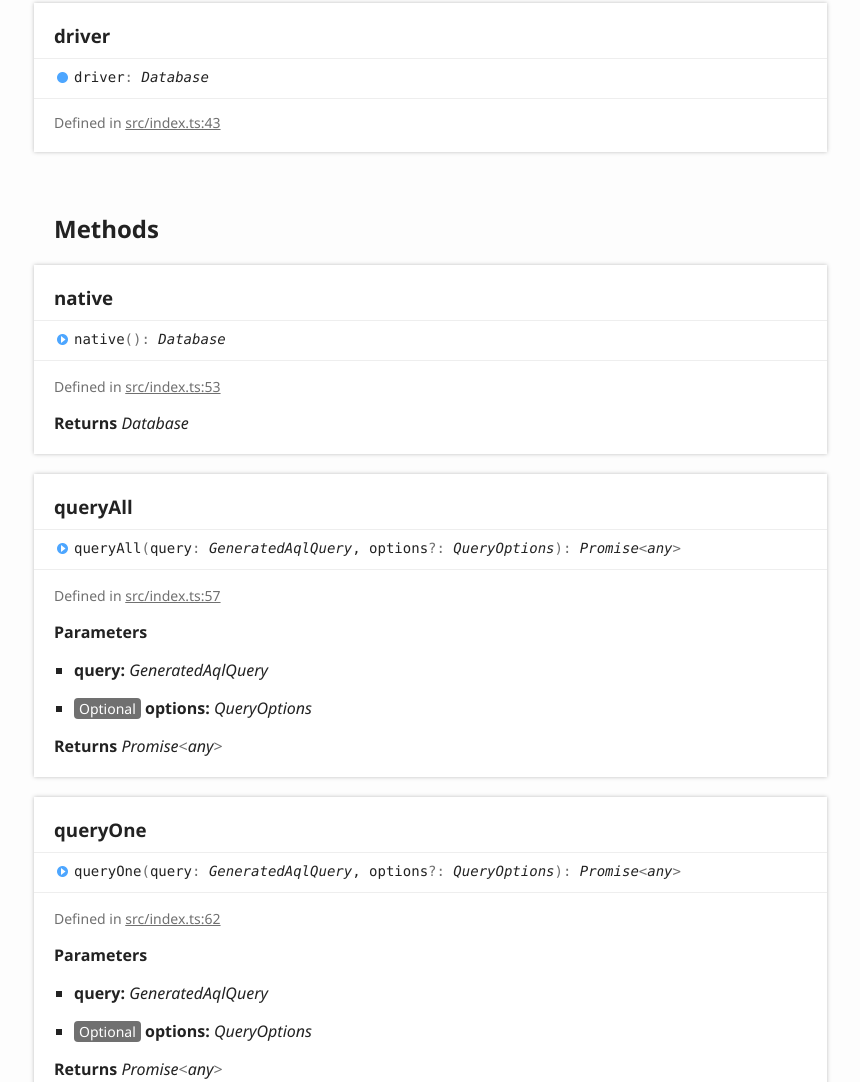
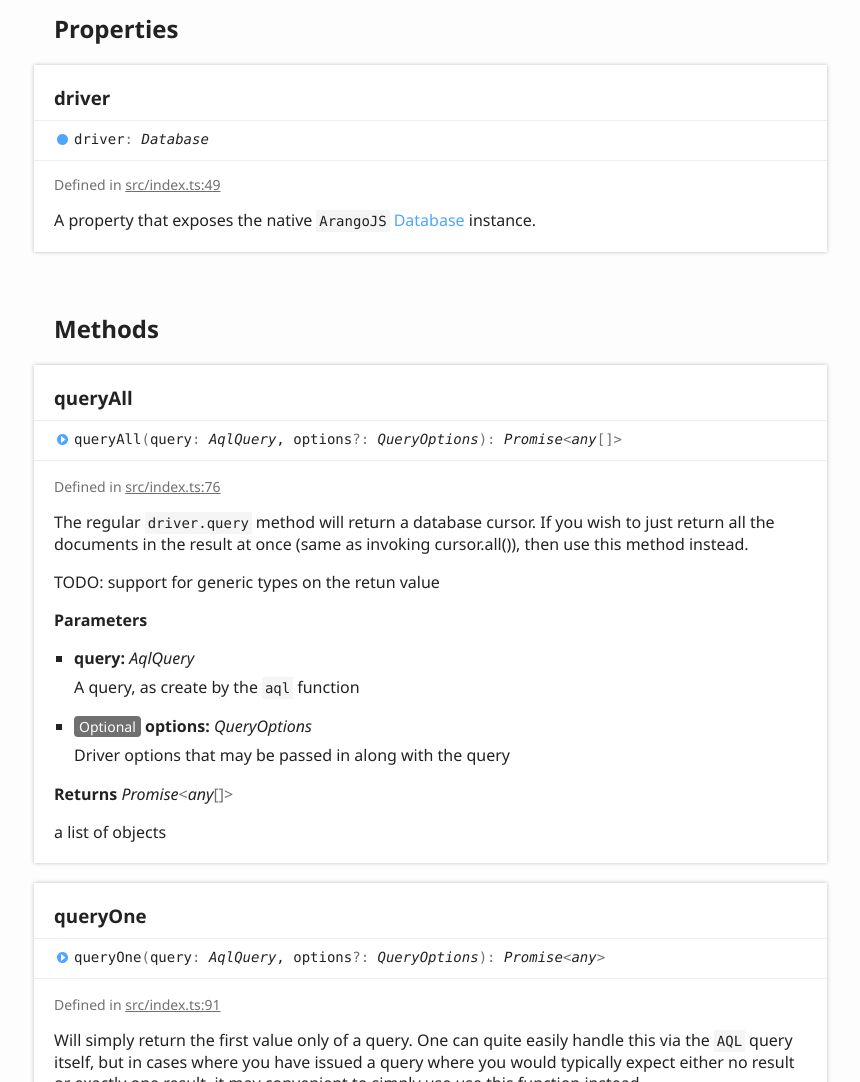
Before and after one commit to distributhor/arango-bsd, a website: page docs/classes/_index_.arangodb.html in a window 1280 px wide. Shown: the part 1718-2800 px from the top of the page, without its empty margins (6-866 px from the left). Drawn offline with Linux system fonts and the light colour scheme.

Commit message:
Updated docs

```diff
--- a/docs/classes/_index_.arangodb.html
+++ b/docs/classes/_index_.arangodb.html
@@ -73,11 +73,13 @@
 				<div class="tsd-comment tsd-typography">
 					<div class="lead">
 						<p>A thin wrapper around an <code>ArangoJS</code> <a href="https://arangodb.github.io/arangojs/7.1.0/classes/_database_.database.html">Database</a>
-							instance. It provides easy access to the ArangoJS instance itself, so that it can be used as normal,
-						but also adds additional, optional functionality.</p>
+							instance. It provides easy access to the ArangoJS instance itself, which can be used as per normal,
+						but also adds additional functionality and conenience methods, which can optionally be used.</p>
 					</div>
-					<p>It takes a regular <code>ArangoJS</code> <a href="https://arangodb.github.io/arangojs/7.1.0/modules/_connection_.html#config">Config</a> as the
-					constructor argument, or alternatively an extended <a href="../interfaces/_index_.databaseconfig.html">DatabaseConfig</a>.</p>
+					<p>The constructor accepts an existing
+						<code>ArangoJS</code> <a href="https://arangodb.github.io/arangojs/7.1.0/classes/_database_.database.html">Database</a> instance,
+						<strong>or</strong> an <code>ArangoJS</code> <a href="https://arangodb.github.io/arangojs/7.1.0/modules/_connection_.html#config">Config</a>
+					<strong>or</strong> a <a href="../interfaces/_index_.databaseconfig.html">DatabaseConfig</a>, which is an extension of the normal <code>Config</code>.</p>
 					<pre><code class="language-typescript"><span class="hljs-keyword">import</span> { aql } <span class="hljs-keyword">from</span> <span class="hljs-string">&quot;arangojs/aql&quot;</span>;
 <span class="hljs-keyword">import</span> { ArangoDB } <span class="hljs-keyword">from</span> <span class="hljs-string">&quot;arango-bsd&quot;</span>;
 
@@ -119,7 +121,6 @@ db.queryAll(aql<span class="hljs-string">`FOR d IN user FILTER d.name LIKE <span
 						<section class="tsd-index-section ">
 							<h3>Methods</h3>
 							<ul class="tsd-index-list">
-								<li class="tsd-kind-method tsd-parent-kind-class"><a href="_index_.arangodb.html#native" class="tsd-kind-icon">native</a></li>
 								<li class="tsd-kind-method tsd-parent-kind-class"><a href="_index_.arangodb.html#queryall" class="tsd-kind-icon">query<wbr>All</a></li>
 								<li class="tsd-kind-method tsd-parent-kind-class"><a href="_index_.arangodb.html#queryone" class="tsd-kind-icon">query<wbr>One</a></li>
 							</ul>
@@ -139,9 +140,17 @@ db.queryAll(aql<span class="hljs-string">`FOR d IN user FILTER d.name LIKE <span
 						<li class="tsd-description">
 							<aside class="tsd-sources">
 								<ul>
-									<li>Defined in <a href="https://github.com/distributhor/arango-bsd/blob/8fa8b4d/src/index.ts#L43">src/index.ts:43</a></li>
+									<li>Defined in <a href="https://github.com/distributhor/arango-bsd/blob/f941492/src/index.ts#L49">src/index.ts:49</a></li>
 								</ul>
 							</aside>
+							<div class="tsd-comment tsd-typography">
+								<div class="lead">
+									<p>The constructor accepts an existing
+										<code>ArangoJS</code> <a href="https://arangodb.github.io/arangojs/7.1.0/classes/_database_.database.html">Database</a> instance,
+										<strong>or</strong> an <code>ArangoJS</code> <a href="https://arangodb.github.io/arangojs/7.1.0/modules/_connection_.html#config">Config</a>
+									<strong>or</strong> a <a href="../interfaces/_index_.databaseconfig.html">DatabaseConfig</a>, which is an extension of the normal <code>Config</code>.</p>
+								</div>
+							</div>
 							<h4 class="tsd-parameters-title">Parameters</h4>
 							<ul class="tsd-parameters">
 								<li>
@@ -161,53 +170,61 @@ db.queryAll(aql<span class="hljs-string">`FOR d IN user FILTER d.name LIKE <span
 					<div class="tsd-signature tsd-kind-icon">driver<span class="tsd-signature-symbol">:</span> <span class="tsd-signature-type">Database</span></div>
 					<aside class="tsd-sources">
 						<ul>
-							<li>Defined in <a href="https://github.com/distributhor/arango-bsd/blob/8fa8b4d/src/index.ts#L43">src/index.ts:43</a></li>
+							<li>Defined in <a href="https://github.com/distributhor/arango-bsd/blob/f941492/src/index.ts#L49">src/index.ts:49</a></li>
 						</ul>
 					</aside>
+					<div class="tsd-comment tsd-typography">
+						<div class="lead">
+							<p>A property that exposes the native <code>ArangoJS</code>
+							<a href="https://arangodb.github.io/arangojs/7.1.0/classes/_database_.database.html">Database</a> instance.</p>
+						</div>
+					</div>
 				</section>
 			</section>
 			<section class="tsd-panel-group tsd-member-group ">
 				<h2>Methods</h2>
 				<section class="tsd-panel tsd-member tsd-kind-method tsd-parent-kind-class">
-					<a name="native" class="tsd-anchor"></a>
-					<h3>native</h3>
+					<a name="queryall" class="tsd-anchor"></a>
+					<h3>query<wbr>All</h3>
 					<ul class="tsd-signatures tsd-kind-method tsd-parent-kind-class">
-						<li class="tsd-signature tsd-kind-icon">native<span class="tsd-signature-symbol">(</span><span class="tsd-signature-symbol">)</span><span class="tsd-signature-symbol">: </span><span class="tsd-signature-type">Database</span></li>
+						<li class="tsd-signature tsd-kind-icon">query<wbr>All<span class="tsd-signature-symbol">(</span>query<span class="tsd-signature-symbol">: </span><span class="tsd-signature-type">AqlQuery</span>, options<span class="tsd-signature-symbol">?: </span><span class="tsd-signature-type">QueryOptions</span><span class="tsd-signature-symbol">)</span><span class="tsd-signature-symbol">: </span><span class="tsd-signature-type">Promise</span><span class="tsd-signature-symbol">&lt;</span><span class="tsd-signature-type">any</span><span class="tsd-signature-symbol">[]</span><span class="tsd-signature-symbol">&gt;</span></li>
 					</ul>
 					<ul class="tsd-descriptions">
 						<li class="tsd-description">
 							<aside class="tsd-sources">
 								<ul>
-									<li>Defined in <a href="https://github.com/distributhor/arango-bsd/blob/8fa8b4d/src/index.ts#L53">src/index.ts:53</a></li>
+									<li>Defined in <a href="https://github.com/distributhor/arango-bsd/blob/f941492/src/index.ts#L76">src/index.ts:76</a></li>
 								</ul>
 							</aside>
-							<h4 class="tsd-returns-title">Returns <span class="tsd-signature-type">Database</span></h4>
-						</li>
-					</ul>
-				</section>
-				<section class="tsd-panel tsd-member tsd-kind-method tsd-parent-kind-class">
-					<a name="queryall" class="tsd-anchor"></a>
-					<h3>query<wbr>All</h3>
-					<ul class="tsd-signatures tsd-kind-method tsd-parent-kind-class">
-						<li class="tsd-signature tsd-kind-icon">query<wbr>All<span class="tsd-signature-symbol">(</span>query<span class="tsd-signature-symbol">: </span><span class="tsd-signature-type">GeneratedAqlQuery</span>, options<span class="tsd-signature-symbol">?: </span><span class="tsd-signature-type">QueryOptions</span><span class="tsd-signature-symbol">)</span><span class="tsd-signature-symbol">: </span><span class="tsd-signature-type">Promise</span><span class="tsd-signature-symbol">&lt;</span><span class="tsd-signature-type">any</span><span class="tsd-signature-symbol">&gt;</span></li>
-					</ul>
-					<ul class="tsd-descriptions">
-						<li class="tsd-description">
-							<aside class="tsd-sources">
-								<ul>
-									<li>Defined in <a href="https://github.com/distributhor/arango-bsd/blob/8fa8b4d/src/index.ts#L57">src/index.ts:57</a></li>
-								</ul>
-							</aside>
+							<div class="tsd-comment tsd-typography">
+								<div class="lead">
+									<p>The regular <code>driver.query</code> method will return a database cursor. If you wish to just
+										return all the documents in the result at once (same as invoking cursor.all()),
+									then use this method instead.</p>
+								</div>
+								<p>TODO: support for generic types on the retun value</p>
+							</div>
 							<h4 class="tsd-parameters-title">Parameters</h4>
 							<ul class="tsd-parameters">
 								<li>
-									<h5>query: <span class="tsd-signature-type">GeneratedAqlQuery</span></h5>
+									<h5>query: <span class="tsd-signature-type">AqlQuery</span></h5>
+									<div class="tsd-comment tsd-typography">
+										<div class="lead">
+											<p>A query, as create by the <code>aql</code> function</p>
+										</div>
+									</div>
 								</li>
 								<li>
 									<h5><span class="tsd-flag ts-flagOptional">Optional</span> options: <span class="tsd-signature-type">QueryOptions</span></h5>
+									<div class="tsd-comment tsd-typography">
+										<div class="lead">
+											<p>Driver options that may be passed in along with the query</p>
+										</div>
+									</div>
 								</li>
 							</ul>
-							<h4 class="tsd-returns-title">Returns <span class="tsd-signature-type">Promise</span><span class="tsd-signature-symbol">&lt;</span><span class="tsd-signature-type">any</span><span class="tsd-signature-symbol">&gt;</span></h4>
+							<h4 class="tsd-returns-title">Returns <span class="tsd-signature-type">Promise</span><span class="tsd-signature-symbol">&lt;</span><span class="tsd-signature-type">any</span><span class="tsd-signature-symbol">[]</span><span class="tsd-signature-symbol">&gt;</span></h4>
+							<p>a list of objects</p>
 						</li>
 					</ul>
 				</section>
@@ -215,25 +232,44 @@ db.queryAll(aql<span class="hljs-string">`FOR d IN user FILTER d.name LIKE <span
 					<a name="queryone" class="tsd-anchor"></a>
 					<h3>query<wbr>One</h3>
 					<ul class="tsd-signatures tsd-kind-method tsd-parent-kind-class">
-						<li class="tsd-signature tsd-kind-icon">query<wbr>One<span class="tsd-signature-symbol">(</span>query<span class="tsd-signature-symbol">: </span><span class="tsd-signature-type">GeneratedAqlQuery</span>, options<span class="tsd-signature-symbol">?: </span><span class="tsd-signature-type">QueryOptions</span><span class="tsd-signature-symbol">)</span><span class="tsd-signature-symbol">: </span><span class="tsd-signature-type">Promise</span><span class="tsd-signature-symbol">&lt;</span><span class="tsd-signature-type">any</span><span class="tsd-signature-symbol">&gt;</span></li>
+						<li class="tsd-signature tsd-kind-icon">query<wbr>One<span class="tsd-signature-symbol">(</span>query<span class="tsd-signature-symbol">: </span><span class="tsd-signature-type">AqlQuery</span>, options<span class="tsd-signature-symbol">?: </span><span class="tsd-signature-type">QueryOptions</span><span class="tsd-signature-symbol">)</span><span class="tsd-signature-symbol">: </span><span class="tsd-signature-type">Promise</span><span class="tsd-signature-symbol">&lt;</span><span class="tsd-signature-type">any</span><span class="tsd-signature-symbol">&gt;</span></li>
 					</ul>
 					<ul class="tsd-descriptions">
 						<li class="tsd-description">
 							<aside class="tsd-sources">
 								<ul>
-									<li>Defined in <a href="https://github.com/distributhor/arango-bsd/blob/8fa8b4d/src/index.ts#L62">src/index.ts:62</a></li>
+									<li>Defined in <a href="https://github.com/distributhor/arango-bsd/blob/f941492/src/index.ts#L91">src/index.ts:91</a></li>
 								</ul>
 							</aside>
+							<div class="tsd-comment tsd-typography">
+								<div class="lead">
+									<p>Will simply return the first value only of a query. One can quite easily handle
+										this via the <code>AQL</code> query itself, but in cases where you have issued a query where
+										you would typically expect either no result or exactly one result, it may convenient
+									to simply use use this function instead</p>
+								</div>
+							</div>
 							<h4 class="tsd-parameters-title">Parameters</h4>
 							<ul class="tsd-parameters">
 								<li>
-									<h5>query: <span class="tsd-signature-type">GeneratedAqlQuery</span></h5>
+									<h5>query: <span class="tsd-signature-type">AqlQuery</span></h5>
+									<div class="tsd-comment tsd-typography">
+										<div class="lead">
+											<p>A query, as create by the <code>aql</code> function</p>
+										</div>
+									</div>
 								</li>
 								<li>
 									<h5><span class="tsd-flag ts-flagOptional">Optional</span> options: <span class="tsd-signature-type">QueryOptions</span></h5>
+									<div class="tsd-comment tsd-typography">
+										<div class="lead">
+											<p>Driver options that may be passed in along with the query</p>
+										</div>
+									</div>
 								</li>
 							</ul>
 							<h4 class="tsd-returns-title">Returns <span class="tsd-signature-type">Promise</span><span class="tsd-signature-symbol">&lt;</span><span class="tsd-signature-type">any</span><span class="tsd-signature-symbol">&gt;</span></h4>
+							<p>an object</p>
 						</li>
 					</ul>
 				</section>
@@ -262,9 +298,6 @@ db.queryAll(aql<span class="hljs-string">`FOR d IN user FILTER d.name LIKE <span
 							</li>
 							<li class=" tsd-kind-property tsd-parent-kind-class">
 								<a href="_index_.arangodb.html#driver" class="tsd-kind-icon">driver</a>
-							</li>
-							<li class=" tsd-kind-method tsd-parent-kind-class">
-								<a href="_index_.arangodb.html#native" class="tsd-kind-icon">native</a>
 							</li>
 							<li class=" tsd-kind-method tsd-parent-kind-class">
 								<a href="_index_.arangodb.html#queryall" class="tsd-kind-icon">query<wbr>All</a>
```
Also changed, not shown: docs/assets/js/search.json (+1 -1 lines), docs/interfaces/_index_.databaseconfig.html (+1 -1 lines).
